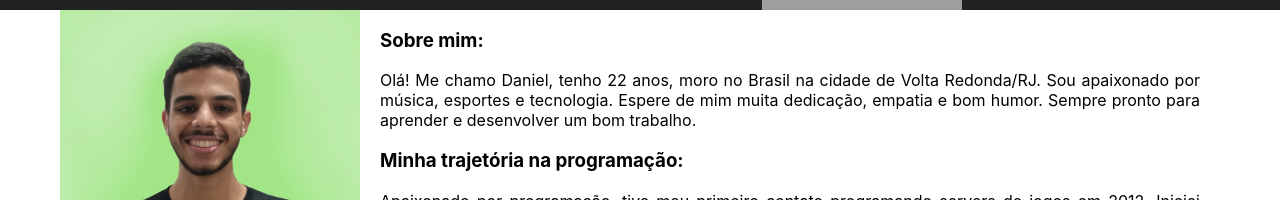
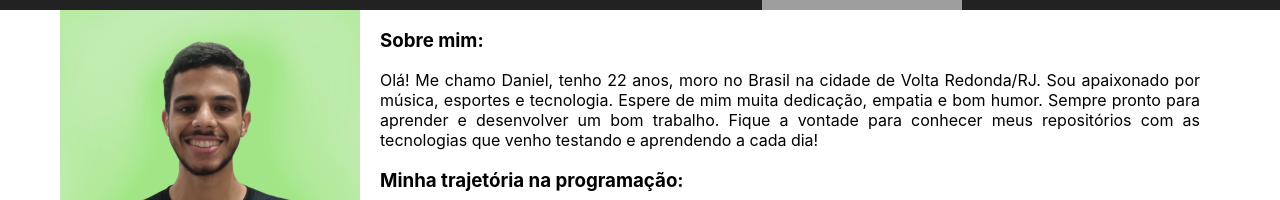
Before and after one commit to DanielHott/DanielHott.github.io, a React (Create React App) app: page / in a window 1280 px wide. Shown: the part 140-340 px from the top of the page. Built offline with nearby package versions, Linux system fonts and the light colour scheme; grey boxes are pictures that could not be loaded.

Commit message:
Adicionando informaçoes de contato

```diff
--- a/src/App.js
+++ b/src/App.js
@@ -1,5 +1,5 @@
 import './App.css';
-import { BrowserRouter } from 'react-router-dom'
+import { HashRouter } from 'react-router-dom'
 import Header from './components/header';
 import Main from './components/main';
 import Footer from './components/footer';
@@ -8,11 +8,11 @@ import React from 'react';
 class App extends React.Component {
     render() {
     return (
-      <BrowserRouter basename={process.env.PUBLIC_URL}>
+      <HashRouter basename={process.env.PUBLIC_URL}>
         <Header />
         <Main />
         <Footer />
-      </BrowserRouter>
+      </HashRouter>
     );
   }
 }
--- a/src/components/main.js
+++ b/src/components/main.js
@@ -27,7 +27,8 @@ class Main extends React.Component {
                     <h3 id="about-me">Sobre mim: </h3>
                     <p>Olá! Me chamo Daniel, tenho 22 anos, moro no Brasil na cidade de Volta Redonda/RJ.
                     Sou apaixonado por música, esportes e tecnologia. Espere de mim muita dedicação, empatia
-                    e bom humor. Sempre pronto para aprender e desenvolver um bom trabalho.</p>
+                    e bom humor. Sempre pronto para aprender e desenvolver um bom trabalho. Fique a vontade para
+                    conhecer meus repositórios com as tecnologias que venho testando e aprendendo a cada dia!</p>
                     <h3>Minha trajetória na programação:</h3>
                     <p>Apaixonado por programação, tive meu primeiro contato programando servers de jogos em 2012.
                         Iniciei Licenciatura em Física em 2017 e nesse período tive mais certeza de que
```
